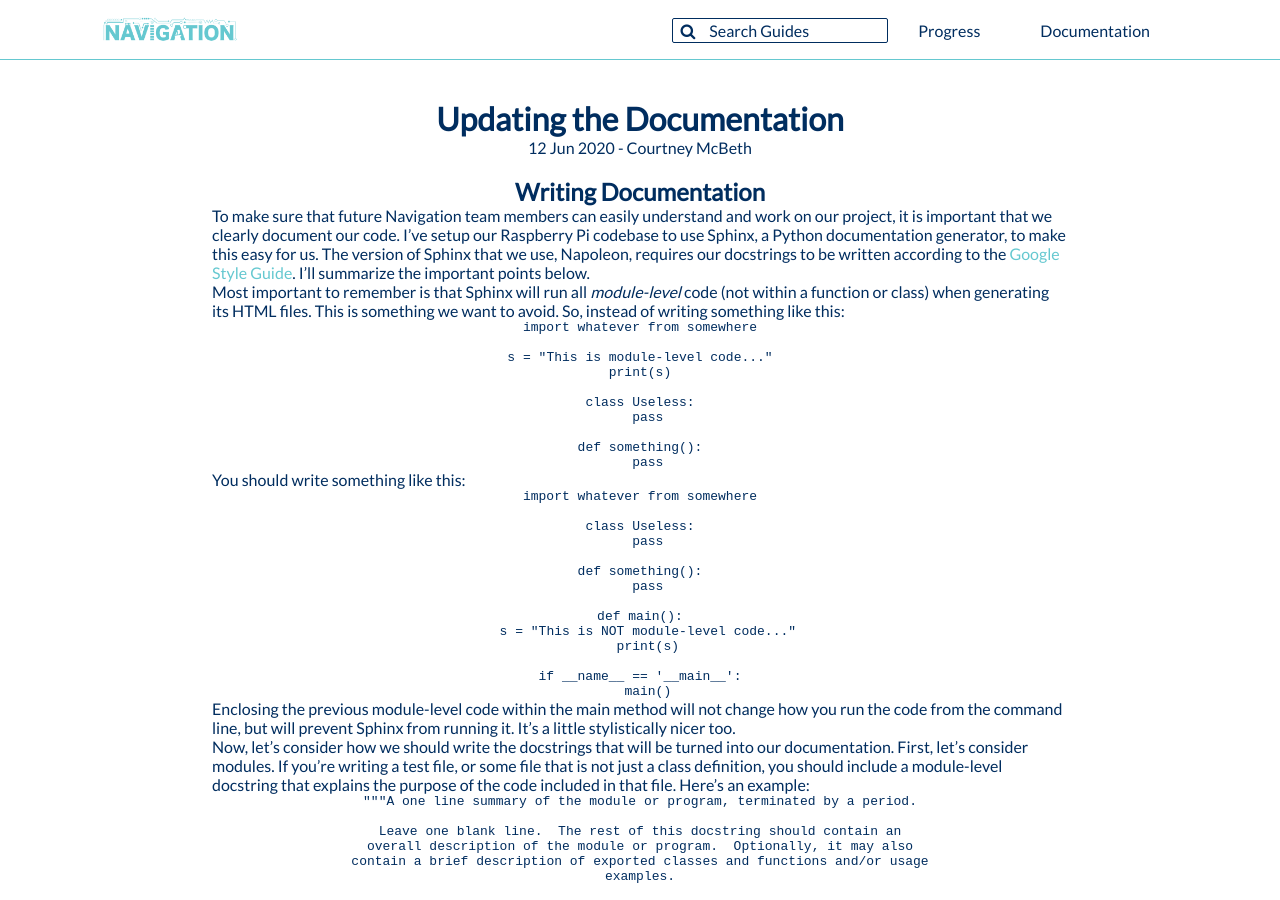
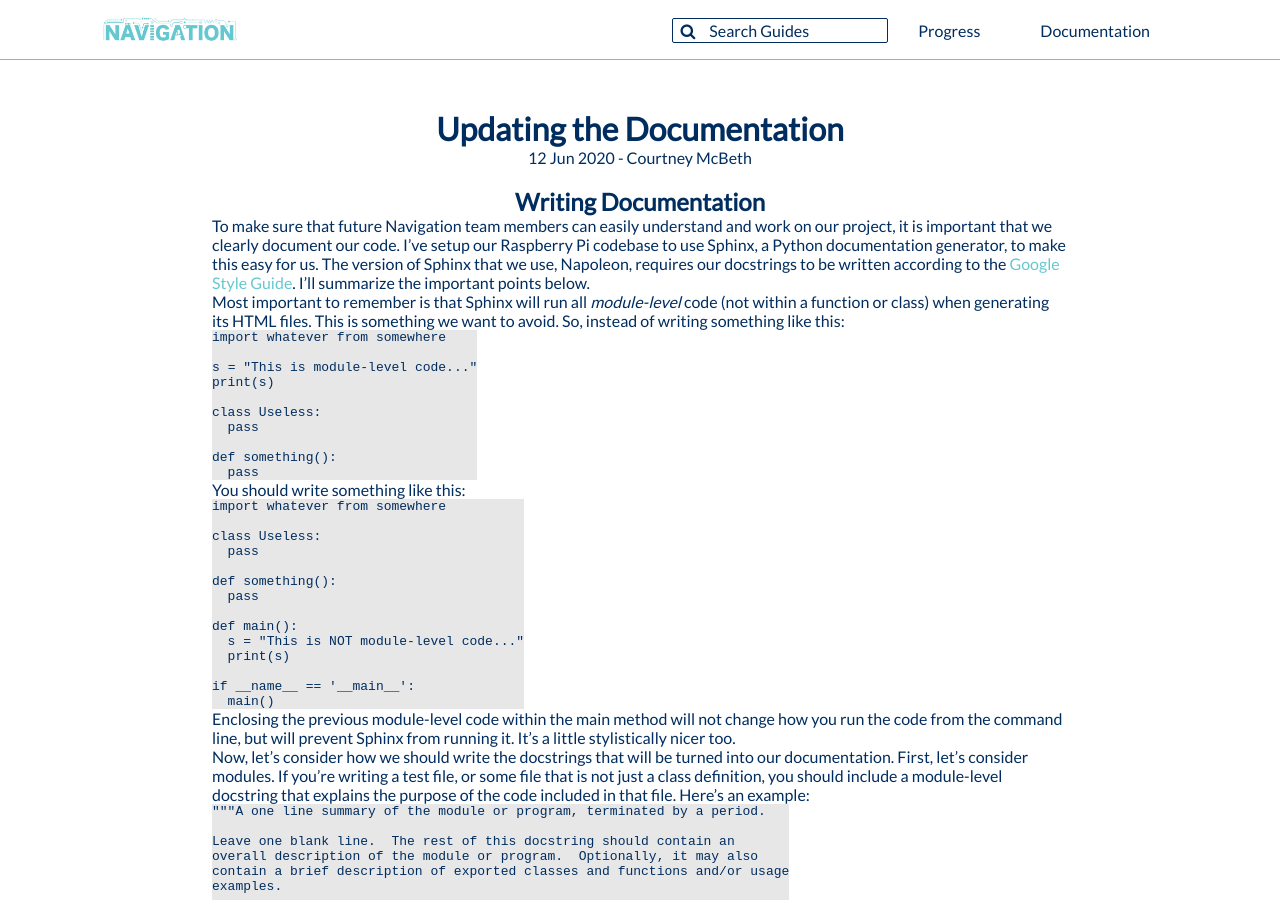
Before and after one commit to CUSail-Navigation/intrasite, a Jekyll site: the page built from _posts/2020-06-12-documentation.md, in a window 1280 px wide and 900 px high. Built offline with Jekyll 4.4.1, drawn with Linux system fonts in a browser that asks for light colours.

Commit message:
trying to fix code blocks

```diff
--- a/css/master.css
+++ b/css/master.css
@@ -4,10 +4,17 @@
   margin: 0;
 }
 
-html {
+html:not(.highlighter-rouge) {
   font-family: 'Lato', sans-serif;
   color: #002D5F;
   background: white;
+  margin-top: 10px;
+}
+
+.highlighter-rouge {
+  text-align: left;
+  justify-self: left;
+  background-color: #e7e7e7;
 }
 
 input:focus,
```
